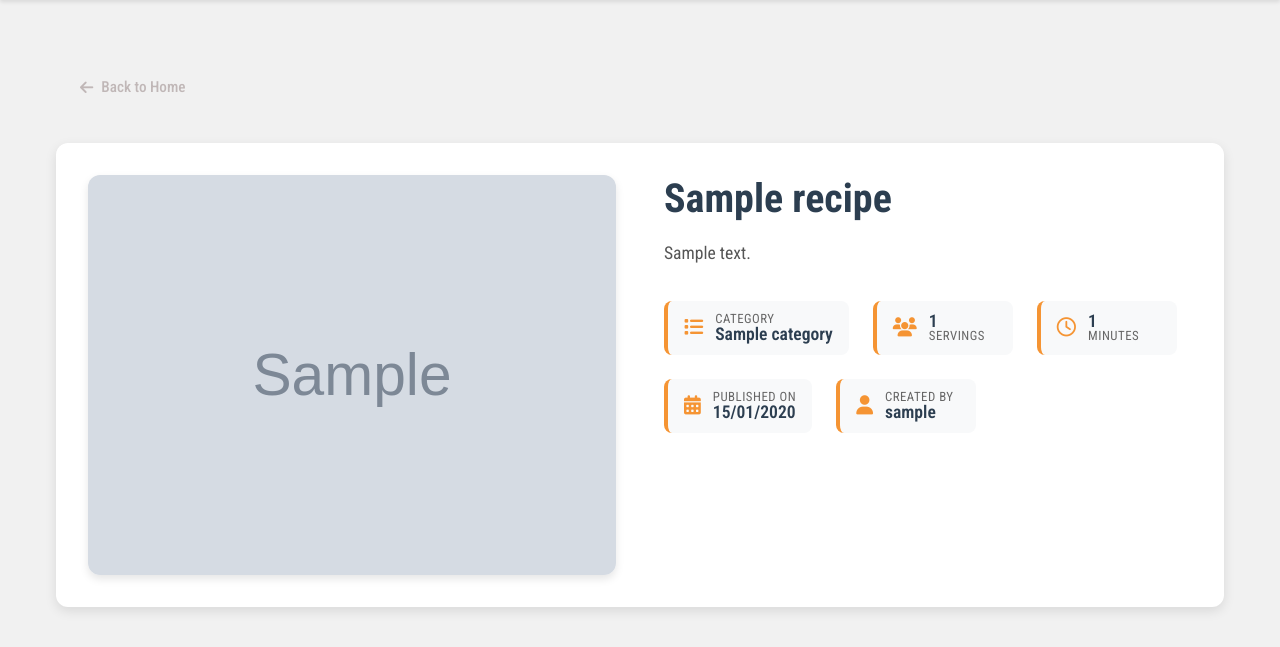
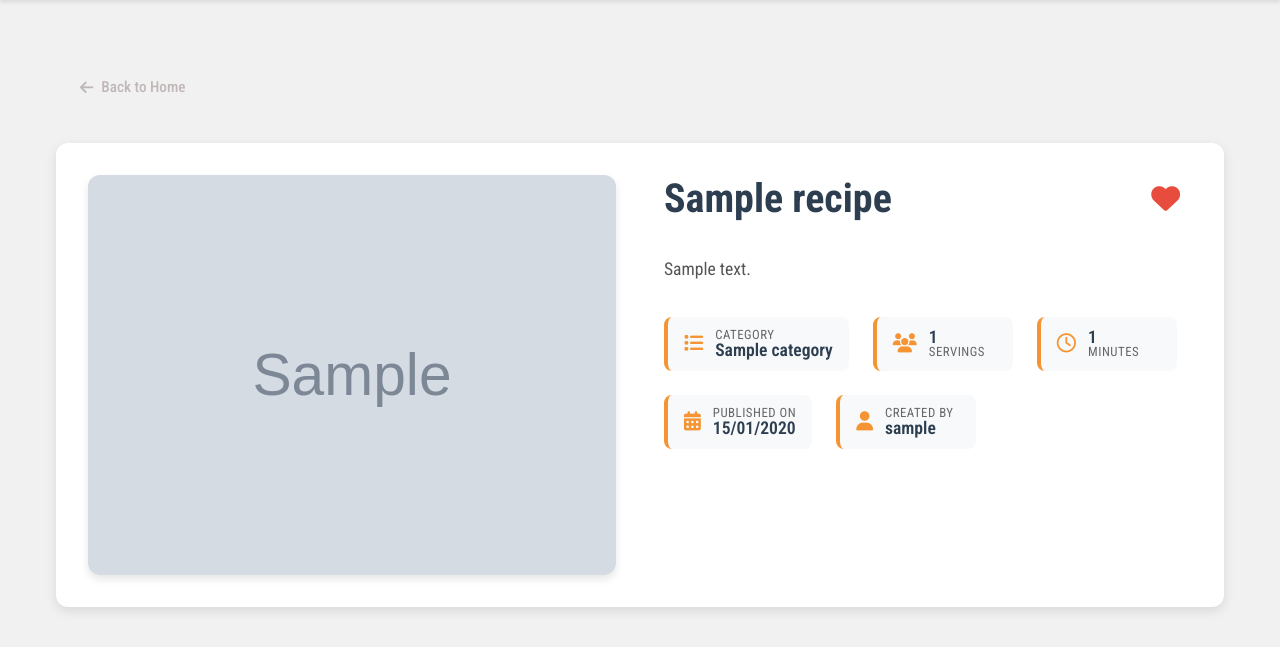
Before and after one commit to gabriel-pagani/udwmj-project, a Django app: page /recipe/1/ in a window 1280 px wide. Shown: the part 100-747 px from the top of the page. Run offline with Django 5.2, Linux system fonts and the light colour scheme; a user stored in the database is signed in; tables that the repository leaves empty hold one stand-in row (values such as "Sample post"); grey boxes marked "Sample" are stand-in pictures.

Commit message:
Adicionei o botão de favoritar dentro da visão da receita

```diff
--- a/app/static/app/css/recipe.css
+++ b/app/static/app/css/recipe.css
@@ -289,6 +289,38 @@
     background-color: #fef7f0;
 }
 
+.recipe-title-section {
+    display: flex;
+    justify-content: space-between;
+    align-items: flex-start;
+    margin-bottom: 1rem;
+    gap: 1rem;
+}
+
+.recipe-favorite-btn {
+    background: none;
+    border: none;
+    padding: 0.75rem;
+    border-radius: 50%;
+    cursor: pointer;
+    transition: all 0.3s ease;
+    color: #e7e7e5;
+    display: flex;
+    align-items: center;
+    justify-content: center;
+    min-width: 48px;
+    height: 48px;
+    font-size: 1.8rem;
+}
+
+.recipe-favorite-btn:hover {
+    transform: scale(1.1);
+}
+
+.recipe-favorite-btn.liked {
+    color: #e74c3c;
+}
+
 @media (max-width: 768px) {
     .recipe-header-detail {
         grid-template-columns: 1fr;
--- a/app/templates/app/recipe.html
+++ b/app/templates/app/recipe.html
@@ -5,6 +5,7 @@
 
 {% block head %}
     <link href="{% static "app/css/recipe.css" %}" rel="stylesheet"/>
+    {% csrf_token %}
 {% endblock head %}
 
 {% block body %}
@@ -28,7 +29,16 @@
             </div>
 
             <div class="recipe-info">
-                <h1 class="recipe-title-detail">{{ recipe.title }}</h1>
+                <div class="recipe-title-section">
+                    <h1 class="recipe-title-detail">{{ recipe.title }}</h1>
+                    {% if user.is_authenticated %}
+                        <button class="recipe-favorite-btn {% if is_favorited %}liked{% endif %}"
+                                onclick="toggleFavorite('{{ recipe.id }}', this, true);"
+                                title="Click to favorite/unfavorite this recipe">
+                            <i class="{% if is_favorited %}fa-solid{% else %}fa-regular{% endif %} fa-heart"></i>
+                        </button>
+                    {% endif %}
+                </div>
                 <p class="recipe-description-detail">{{ recipe.description }}</p>
 
                 <div class="recipe-stats">
@@ -101,4 +111,5 @@
             </div>
         </div>
     </div>
+    <script src="{% static "app/js/home.js" %}"></script>
 {% endblock body %}
--- a/app/views.py
+++ b/app/views.py
@@ -118,7 +118,16 @@ def about(request):
 
 def recipe_detail(request, recipe_id):
     recipe = get_object_or_404(Recipe, id=recipe_id, is_published=True)
-    return render(request, 'app/recipe.html', {'recipe': recipe})
+
+    is_favorited = False
+    if request.user.is_authenticated:
+        is_favorited = Favorite.objects.filter(
+            user=request.user, recipe=recipe).exists()
+
+    return render(request, 'app/recipe.html', {
+        'recipe': recipe,
+        'is_favorited': is_favorited
+    })
 
 
 @login_required
```
